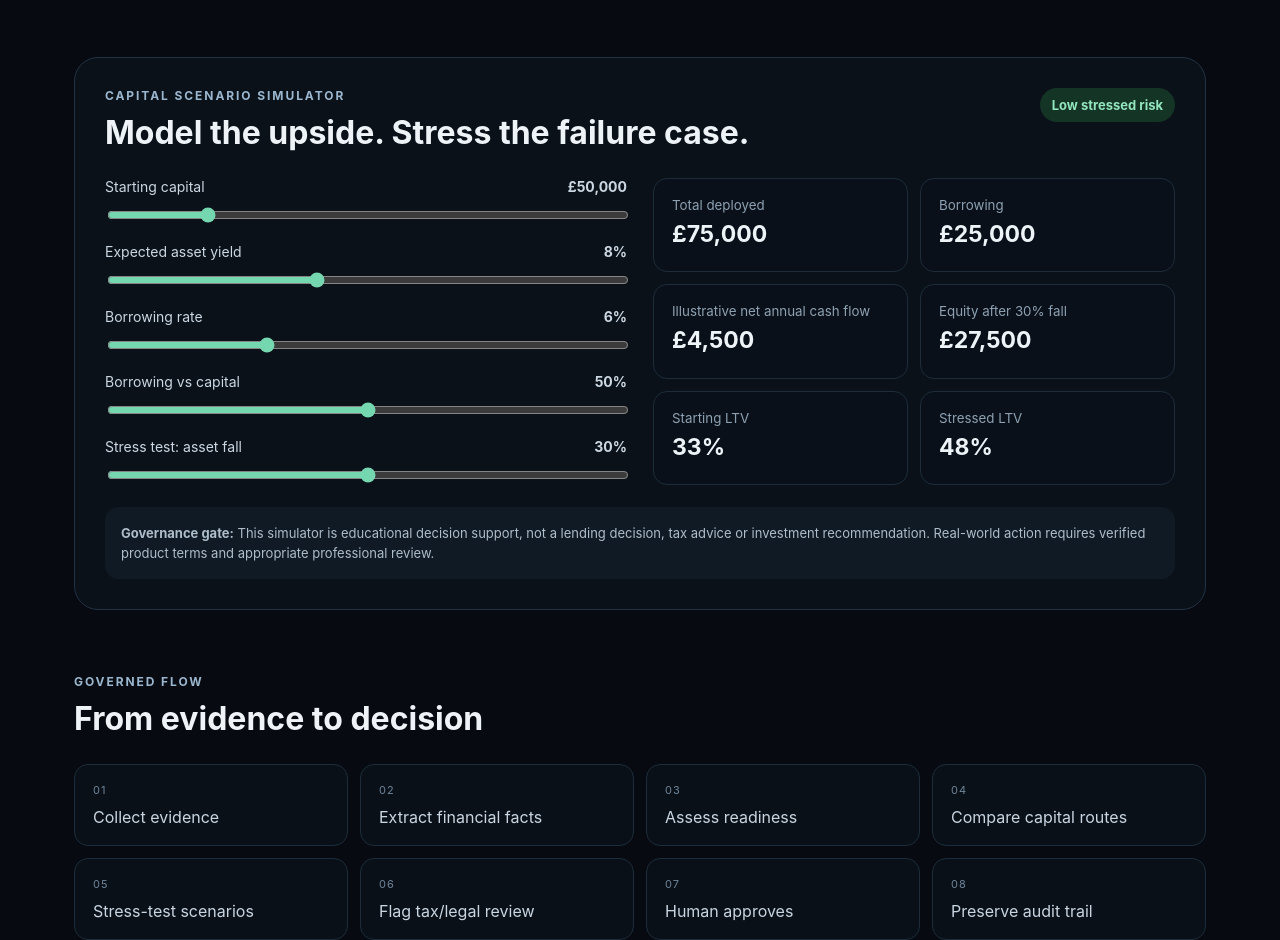
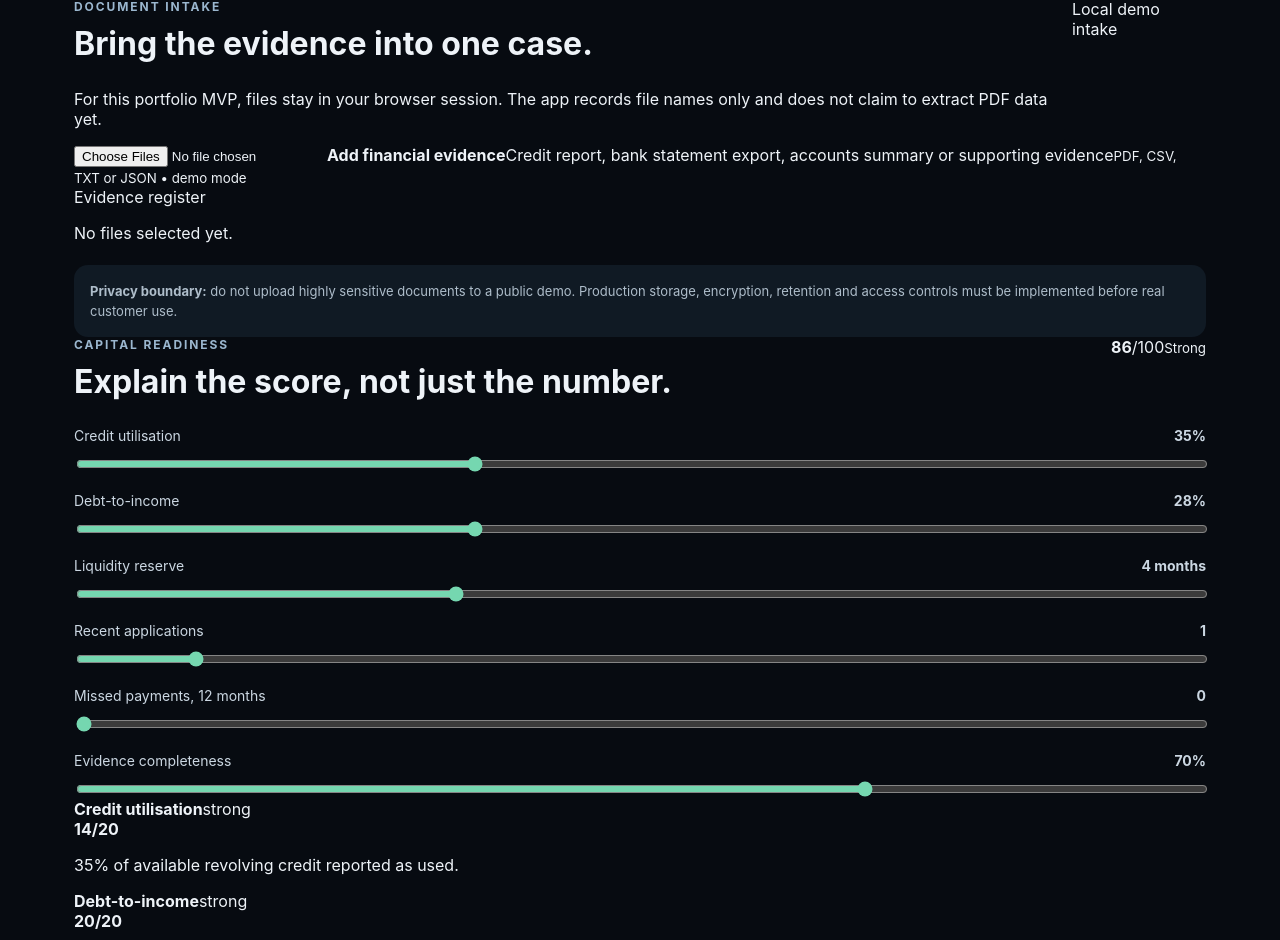
Before and after one commit to faithfulord1/palm92-capital-intelligence, a Next.js app: page / in a window 1280 px wide. Shown: the part 677-1617 px from the top of the page. Built offline with nearby package versions, Linux system fonts and the light colour scheme.

Commit message:
Add document intake and explainable readiness UI

```diff
--- a/app/page.tsx
+++ b/app/page.tsx
@@ -1,6 +1,7 @@
 'use client';
 import { useMemo, useState } from 'react';
 import { evaluateScenario, gbp } from '@/lib/engine';
+import { evaluateReadiness } from '@/lib/readiness';
 
 const cards = [
   ['Credit Readiness', 'Understand profile strength before applying and flag genuine report discrepancies.'],
@@ -15,7 +16,32 @@ export default function Home() {
   const [debtRate, setDebtRate] = useState(6);
   const [leverage, setLeverage] = useState(50);
   const [stress, setStress] = useState(30);
-  const result = useMemo(() => evaluateScenario({name:'Demo', capital, expectedYield:yieldRate/100, debtRate:debtRate/100, leverage:leverage/100, stressDrop:stress/100}), [capital,yieldRate,debtRate,leverage,stress]);
+
+  const [utilisation, setUtilisation] = useState(35);
+  const [dti, setDti] = useState(28);
+  const [reserveMonths, setReserveMonths] = useState(4);
+  const [recentApplications, setRecentApplications] = useState(1);
+  const [missedPayments, setMissedPayments] = useState(0);
+  const [docs, setDocs] = useState(70);
+  const [selectedFiles, setSelectedFiles] = useState<string[]>([]);
+
+  const result = useMemo(() => evaluateScenario({
+    name:'Demo',
+    capital,
+    expectedYield:yieldRate/100,
+    debtRate:debtRate/100,
+    leverage:leverage/100,
+    stressDrop:stress/100
+  }), [capital,yieldRate,debtRate,leverage,stress]);
+
+  const readiness = useMemo(() => evaluateReadiness({
+    utilisation,
+    debtToIncome:dti,
+    reserveMonths,
+    recentApplications,
+    missedPayments12m:missedPayments,
+    documentationCompleteness:docs
+  }), [utilisation,dti,reserveMonths,recentApplications,missedPayments,docs]);
 
   return <main>
     <section className="hero">
@@ -27,8 +53,79 @@ export default function Home() {
 
     <section className="grid four">{cards.map(([title,body]) => <article className="card" key={title}><div className="dot"/><h3>{title}</h3><p>{body}</p></article>)}</section>
 
+    <section className="intake">
+      <div className="sectionHead">
+        <div>
+          <div className="eyebrow">DOCUMENT INTAKE</div>
+          <h2>Bring the evidence into one case.</h2>
+          <p className="sectionCopy">For this portfolio MVP, files stay in your browser session. The app records file names only and does not claim to extract PDF data yet.</p>
+        </div>
+        <div className="privacyBadge">Local demo intake</div>
+      </div>
+
+      <div className="intakeGrid">
+        <label className="dropzone">
+          <input
+            type="file"
+            multiple
+            accept=".pdf,.csv,.txt,.json"
+            onChange={e => setSelectedFiles(Array.from(e.target.files ?? []).map(f => f.name))}
+          />
+          <strong>Add financial evidence</strong>
+          <span>Credit report, bank statement export, accounts summary or supporting evidence</span>
+          <small>PDF, CSV, TXT or JSON • demo mode</small>
+        </label>
+
+        <div className="evidencePanel">
+          <div className="panelTitle">Evidence register</div>
+          {selectedFiles.length === 0
+            ? <p className="muted">No files selected yet.</p>
+            : selectedFiles.map((name, i) => <div className="evidenceRow" key={name + i}><span>{String(i+1).padStart(2,'0')}</span><b>{name}</b><em>Selected</em></div>)}
+          <div className="notice compact"><b>Privacy boundary:</b> do not upload highly sensitive documents to a public demo. Production storage, encryption, retention and access controls must be implemented before real customer use.</div>
+        </div>
+      </div>
+    </section>
+
+    <section className="readiness">
+      <div className="sectionHead">
+        <div>
+          <div className="eyebrow">CAPITAL READINESS</div>
+          <h2>Explain the score, not just the number.</h2>
+        </div>
+        <div className="scoreCard"><strong>{readiness.score}</strong><span>/100</span><small>{readiness.band}</small></div>
+      </div>
+
+      <div className="readinessGrid">
+        <div className="controls readinessControls">
+          <label>Credit utilisation <b>{utilisation}%</b><input type="range" min="0" max="100" value={utilisation} onChange={e=>setUtilisation(+e.target.value)} /></label>
+          <label>Debt-to-income <b>{dti}%</b><input type="range" min="0" max="80" value={dti} onChange={e=>setDti(+e.target.value)} /></label>
+          <label>Liquidity reserve <b>{reserveMonths} months</b><input type="range" min="0" max="12" value={reserveMonths} onChange={e=>setReserveMonths(+e.target.value)} /></label>
+          <label>Recent applications <b>{recentApplications}</b><input type="range" min="0" max="10" value={recentApplications} onChange={e=>setRecentApplications(+e.target.value)} /></label>
+          <label>Missed payments, 12 months <b>{missedPayments}</b><input type="range" min="0" max="6" value={missedPayments} onChange={e=>setMissedPayments(+e.target.value)} /></label>
+          <label>Evidence completeness <b>{docs}%</b><input type="range" min="0" max="100" value={docs} onChange={e=>setDocs(+e.target.value)} /></label>
+        </div>
+
+        <div className="factorList">
+          {readiness.factors.map(f => <div className="factor" key={f.label}>
+            <div><b>{f.label}</b><span className={'status ' + f.status}>{f.status}</span></div>
+            <strong>{f.score}/{f.max}</strong>
+            <p>{f.explanation}</p>
+          </div>)}
+        </div>
+      </div>
+
+      <div className="actionPanel">
+        <div className="panelTitle">Priority actions before new funding</div>
+        {readiness.nextActions.length
+          ? readiness.nextActions.map((a,i)=><div className="actionRow" key={a}><span>{i+1}</span>{a}</div>)
+          : <div className="actionRow"><span>✓</span>No material readiness flags from the entered demo data. Continue to product-specific eligibility checks and human review.</div>}
+      </div>
+
+      <div className="notice"><b>Important:</b> this score is a Palm92 planning indicator, not a credit score, lender approval probability or recommendation to borrow.</div>
+    </section>
+
     <section className="simulator">
-      <div className="sectionHead"><div><div className="eyebrow">CAPITAL SCENARIO SIMULATOR</div><h2>Model the upside. Stress the failure case.</h2></div><div className={`risk ${result.risk.toLowerCase()}`}>{result.risk} stressed risk</div></div>
+      <div className="sectionHead"><div><div className="eyebrow">CAPITAL SCENARIO SIMULATOR</div><h2>Model the upside. Stress the failure case.</h2></div><div className={'risk ' + result.risk.toLowerCase()}>{result.risk} stressed risk</div></div>
       <div className="simgrid">
         <div className="controls">
           <label>Starting capital <b>{gbp(capital)}</b><input type="range" min="5000" max="250000" step="5000" value={capital} onChange={e=>setCapital(+e.target.value)} /></label>
```
